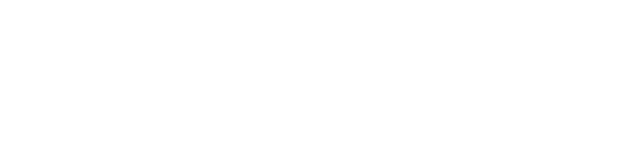
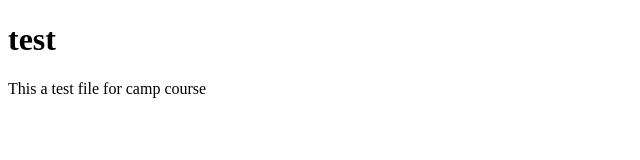
Before and after one commit to Alyah-Alhumegani/tech, a plain HTML site: page index.html in a window 1280 px wide. Shown: the whole page, without its empty margins (0-640 px from the left). Drawn offline with Linux system fonts and the light colour scheme.

Commit message:
add index

```diff
--- a/index.html
+++ b/index.html
@@ -6,6 +6,7 @@
 	<title> Hello </title>
 </head>
 <body>
-
+<h1> test </h1>
+<p> This a test file for camp course </p>
 </body>
 </html>
```
